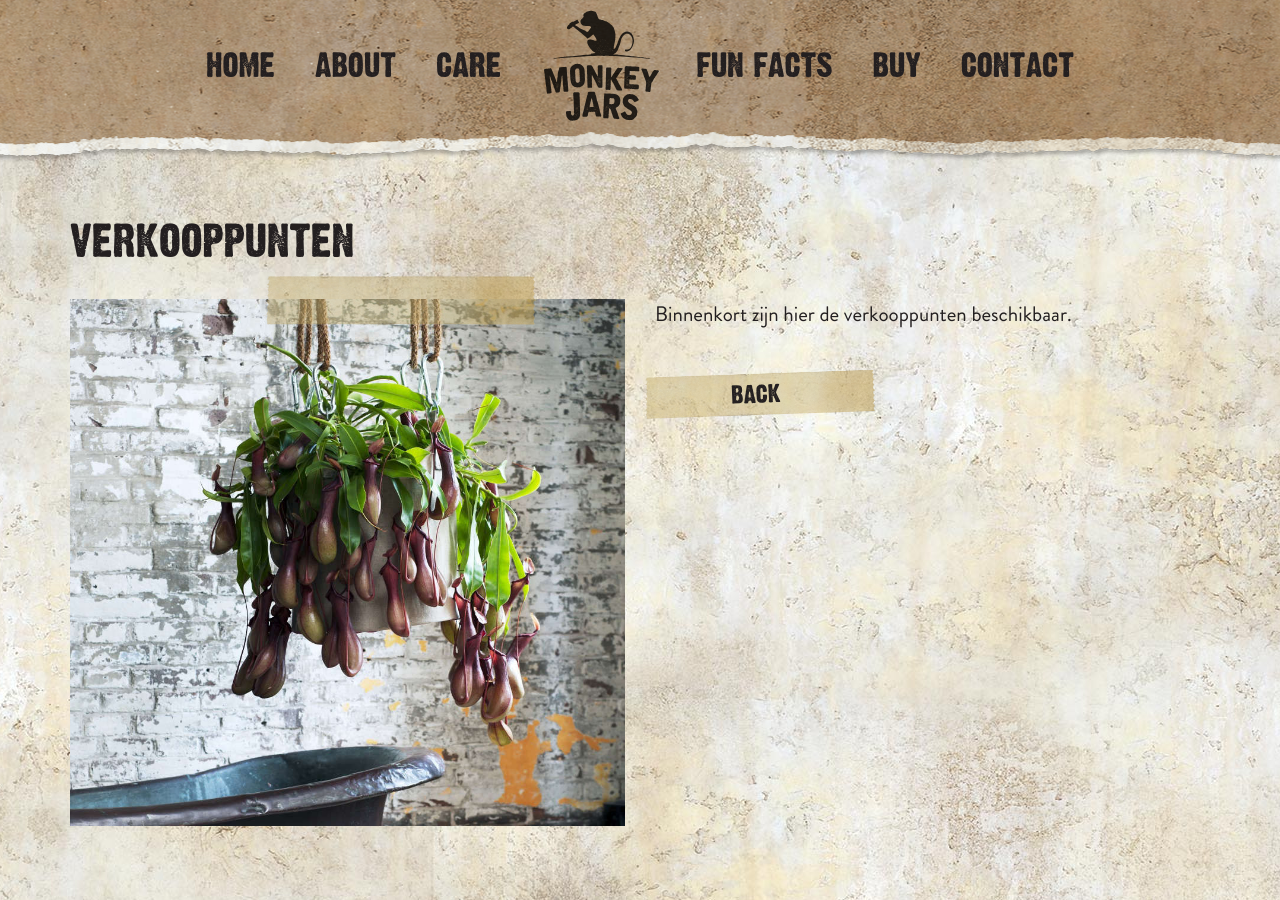
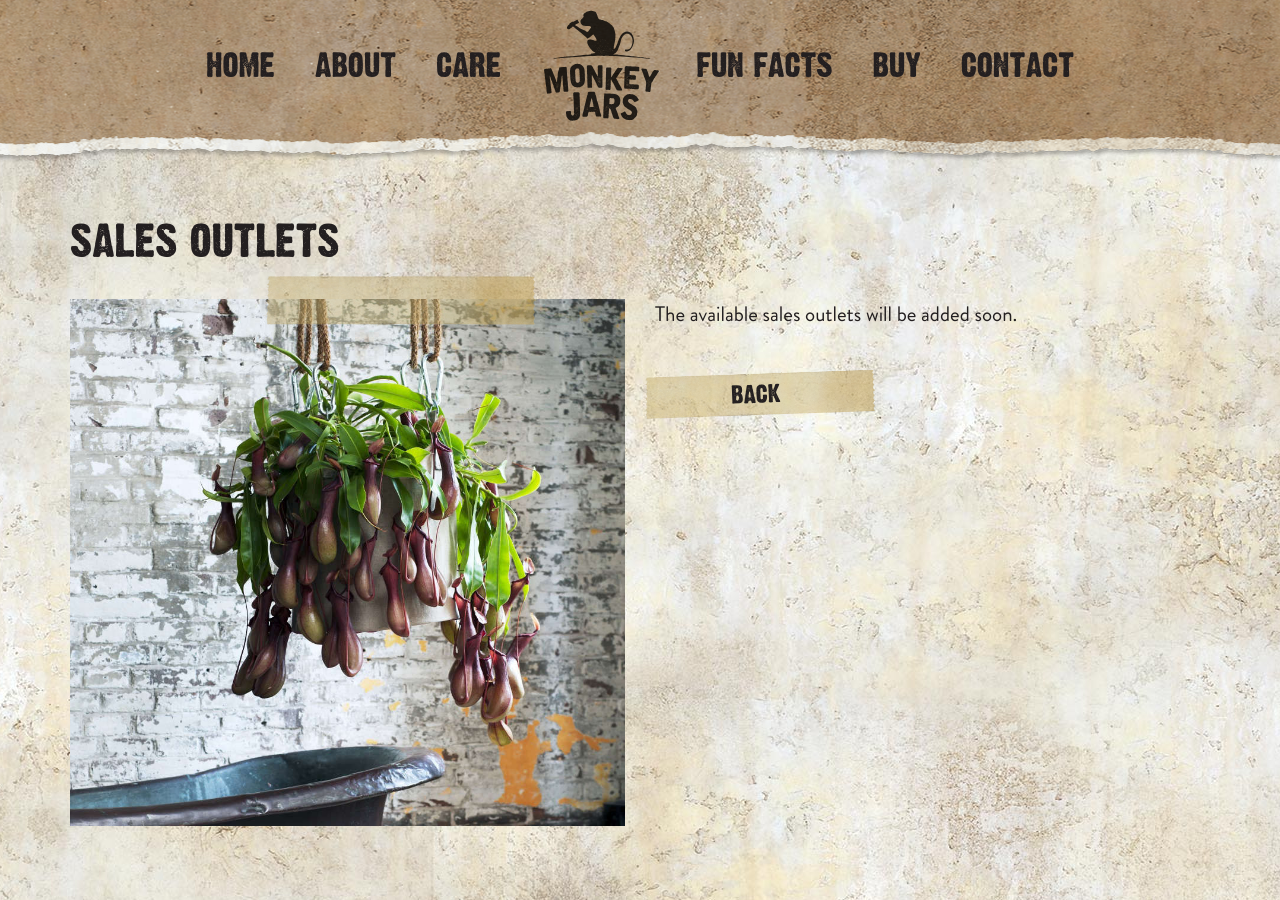
Before and after one commit to xuantiep/monkeyjars_en, a Jekyll site: the page built from buy/index.md, in a window 1280 px wide and 900 px high. Built offline with Jekyll 4.4.1, drawn with Linux system fonts in a browser that asks for light colours.

Commit message:
Updated '/buy/index.md' via CloudCannon

```diff
--- a/buy/index.md
+++ b/buy/index.md
@@ -1,5 +1,5 @@
 ---
-title: Verkooppunten
+title: Sales outlets
 ---
 
-Binnenkort zijn hier de verkooppunten beschikbaar.
+The available sales outlets will be added soon.
```
